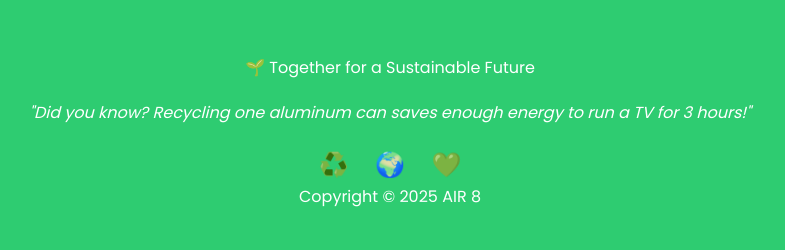
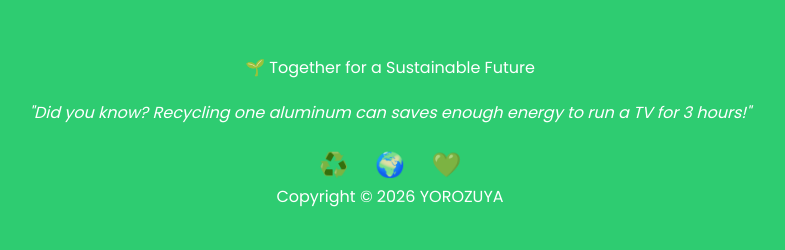
Before and after one commit to SmugShark007/IBMSKILLSBUILDPROJ, a Python web app: template frontend/templates/index.html in a window 1280 px wide. Shown: the part 1468-1718 px from the top of the page, without its empty margins (250-1035 px from the left). Run offline with Jinja, Linux system fonts and the light colour scheme; the template is opened without the code that fills it, so the values that code supplies are empty.

Commit message:
Final Updation

```diff
--- a/frontend/templates/index.html
+++ b/frontend/templates/index.html
@@ -92,7 +92,7 @@
                 <span>🌍</span>
                 <span>💚</span>
             </div>
-            <span>Copyright &copy; 2025 AIR 8</span>
+            <span>Copyright &copy; 2026 YOROZUYA</span>
         </div>
     </footer>
 
```
